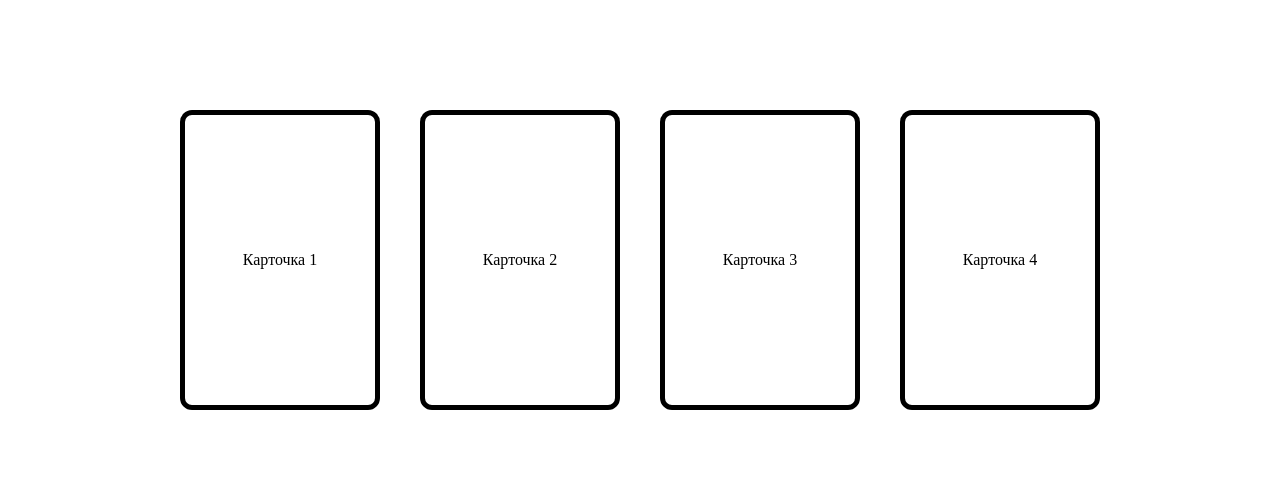
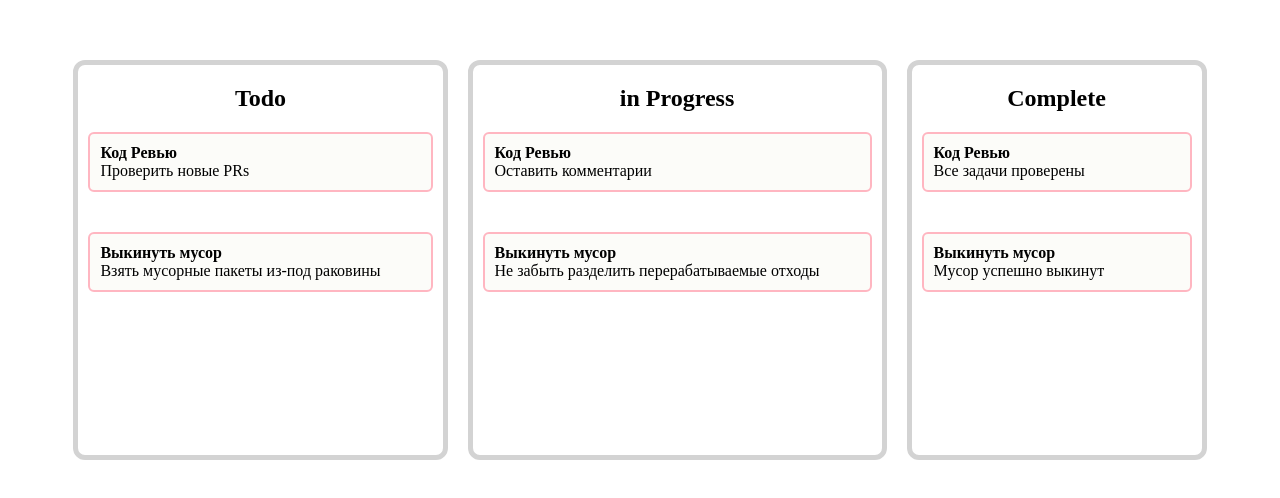
Before and after one commit to tank130701/course-work-frontend, a React (Create React App) app: page / in a window 1280 px wide. Shown: the part 140-638 px from the top of the page. Built offline with nearby package versions, Linux system fonts and the light colour scheme.

Commit message:
Initial logic implemented

```diff
--- a/src/App.css
+++ b/src/App.css
@@ -12,14 +12,29 @@
   justify-content: center;
 }
 
-.card{
-  width: 200px;
-  height: 300px;
+.board {
+  min-width: 300px;
+  min-height: 400px;
+  border: 5px solid lightgray;
+  padding: 20px 10px;
   border-radius: 12px;
-  border: 5px solid;
+  margin: 10px;
   display: flex;
-  justify-content: center;
   align-items: center;
+  flex-direction: column;
+}
+
+.board__title {
+  font-size: 1.5rem;
+  font-weight: 700;
+}
+
+.item{
+  width: 100%;
+  border: 2px solid lightpink;
+  padding: 10px;
+  border-radius: 6px;
   margin: 20px;
   cursor: grab;
+  background-color: #fcfcf9;
 }
--- a/src/App.jsx
+++ b/src/App.jsx
@@ -2,65 +2,112 @@ import { useState } from 'react';
 import './App.css';
 
 function App() {
-  const [cardList, setCardList] = useState([
-    {id: 1, order: 3, text: 'Карточка 3'},
-    {id: 2, order: 1, text: 'Карточка 1'},
-    {id: 3, order: 2, text: 'Карточка 2'},
-    {id: 4, order: 4, text: 'Карточка 4'},
+  const [boards, setBoards] = useState([
+    {id: 1, title: "Todo", items: [
+      {id:1, title: 'Код Ревью', description: 'Проверить новые PRs'},
+      {id:2, title: 'Выкинуть мусор', description: 'Взять мусорные пакеты из-под раковины'}
+    ]},
+    {id: 2, title: "in Progress", items: [
+      {id:1, title: 'Код Ревью', description: 'Оставить комментарии'},
+      {id:2, title: 'Выкинуть мусор', description: 'Не забыть разделить перерабатываемые отходы'}
+    ]},
+    {id: 3, title: "Complete", items: [
+      {id:1, title: 'Код Ревью', description: 'Все задачи проверены'},
+      {id:2, title: 'Выкинуть мусор', description: 'Мусор успешно выкинут'}
+    ]},
   ])
 
-  const [currentCard, setCurrentCard] = useState(null)
-  function dragStartHandler(e, card){
-    console.log('drag', card)
-    setCurrentCard(card)
+
+  const [currentBoard, setCurrentBoard] = useState(null)
+  const [currentItem, setCurrentItem] = useState(null)
+
+  function dragStartHandler(e, board, item){
+    setCurrentBoard(board)
+    setCurrentItem(item)
   }
 
   function dragEndHandler(e){
-    e.target.style.background = 'white'
+    e.target.style.boxShadow = 'none'
+  }
+
+  function dragLeaveHandler(e){
+    e.target.style.boxShadow = 'none'
   }
 
   function dragOverHandler(e){
     e.preventDefault()
-    e.target.style.background = 'lightgray'
+    if (e.target.className === 'item'){
+      e.target.style.boxShadow = '0 4px 3px gray'
+    }
   }
 
-  function dropHandler(e, card){
+  function dropHandler(e, board, item){
     e.preventDefault()
-    console.log('drop', card)
-    setCardList(cardList.map(c =>{
-      if (c.id === card.id){
-        return {...c, order: currentCard.order}
+    const currentIndex = currentBoard.items.indexOf(currentItem)
+    currentBoard.items.splice(currentIndex, 1)
+    const dropIndex = board.items.indexOf(item)
+    board.items.splice(dropIndex + 1, 0, currentItem)
+    setBoards(boards.map(
+      b => {
+        if(b.id === board.id){
+          return board
         }
-      if (c.id === currentCard.id){
-        return {...c, order: card.order}
+        if(b.id === currentBoard.id){
+          return currentBoard
         }
-      return c
+        return b
       }))
-    e.target.style.background = 'white'
+      e.target.style.boxShadow = 'none'
   }
-  const sortCards = (a, b) =>{
-    if (a.order > b.order){
-      return 1
-    } else {
-      return -1
+
+  function dropCardHandler(e, board){
+    board.items.push(currentItem)
+    const currentIndex = currentBoard.items.indexOf(currentItem)
+    currentBoard.items.splice(currentIndex, 1)
+    setBoards(boards.map(
+      b => {
+        if(b.id === board.id){
+          return board
         }
+        if(b.id === currentBoard.id){
+          return currentBoard
         }
+        return b
+      }))
+      e.target.style.boxShadow = 'none'
+  }
+
   return (
     <div className="App">
-      {cardList.sort(sortCards).map(card =>
+      {boards.map(board =>
         <div
-          onDragStart={(e) => dragStartHandler(e, card)}
-          onDragLeave={(e) => dragEndHandler(e)}
+          className='board'
+          onDragOver={(e) => dragOverHandler(e)}
+          onDrop={(e) => dropCardHandler(e, board)}
+        >
+          <div className='board__title'>{board.title}</div>
+          {
+            board.items.map(
+              item =>
+              <div
+                onDragStart={(e) => dragStartHandler(e, board, item)}
+                onDragLeave={(e) => dragLeaveHandler(e)}
                 onDragEnd={(e) => dragEndHandler(e)}
                 onDragOver={(e) => dragOverHandler(e)}
-          onDrop={(e) => dropHandler(e, card)}
+                onDrop={(e) => dropHandler(e, board, item)}
                 draggable={true}
-          className={'card'}>
-          {card.text}
+                className="item"
+              >
+                <div><strong>{item.title}</strong></div>
+                <div>{item.description}</div>
+              </div>
+            )
+          }
         </div>
       )}
     </div>
 );
+
 }
 
 export default App;
```
Lines whose indentation alone changed are shown as unchanged.
